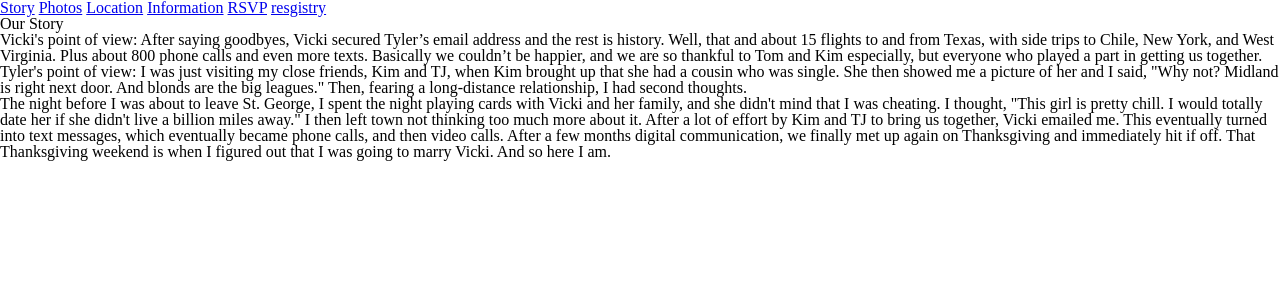
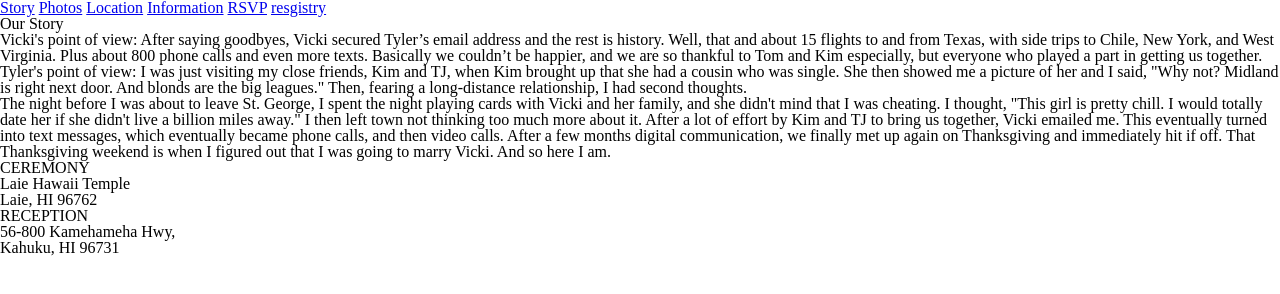
Before and after one commit to goodelltd/Wedding2, a plain HTML site: page index.html in a window 1280 px wide. Drawn offline with Linux system fonts and the light colour scheme.

Commit message:
Hurry up

```diff
--- a/index.html
+++ b/index.html
@@ -56,7 +56,14 @@
     </div>
 
     <div id="locationpage" class="main">
-
+      <div id="ceremony" class="info">
+        <span>CEREMONY</span>
+        <p>Laie Hawaii Temple<br>Laie, HI 96762</p>
+      </div>
+      <div id="reception" class="info">
+        <span>RECEPTION</span>
+        <p>56-800 Kamehameha Hwy,<br>Kahuku, HI 96731</p>
+      </div>
     </div>
 
     <div id="infopage" class="main">
```
Also changed, not shown: 1 other file.
